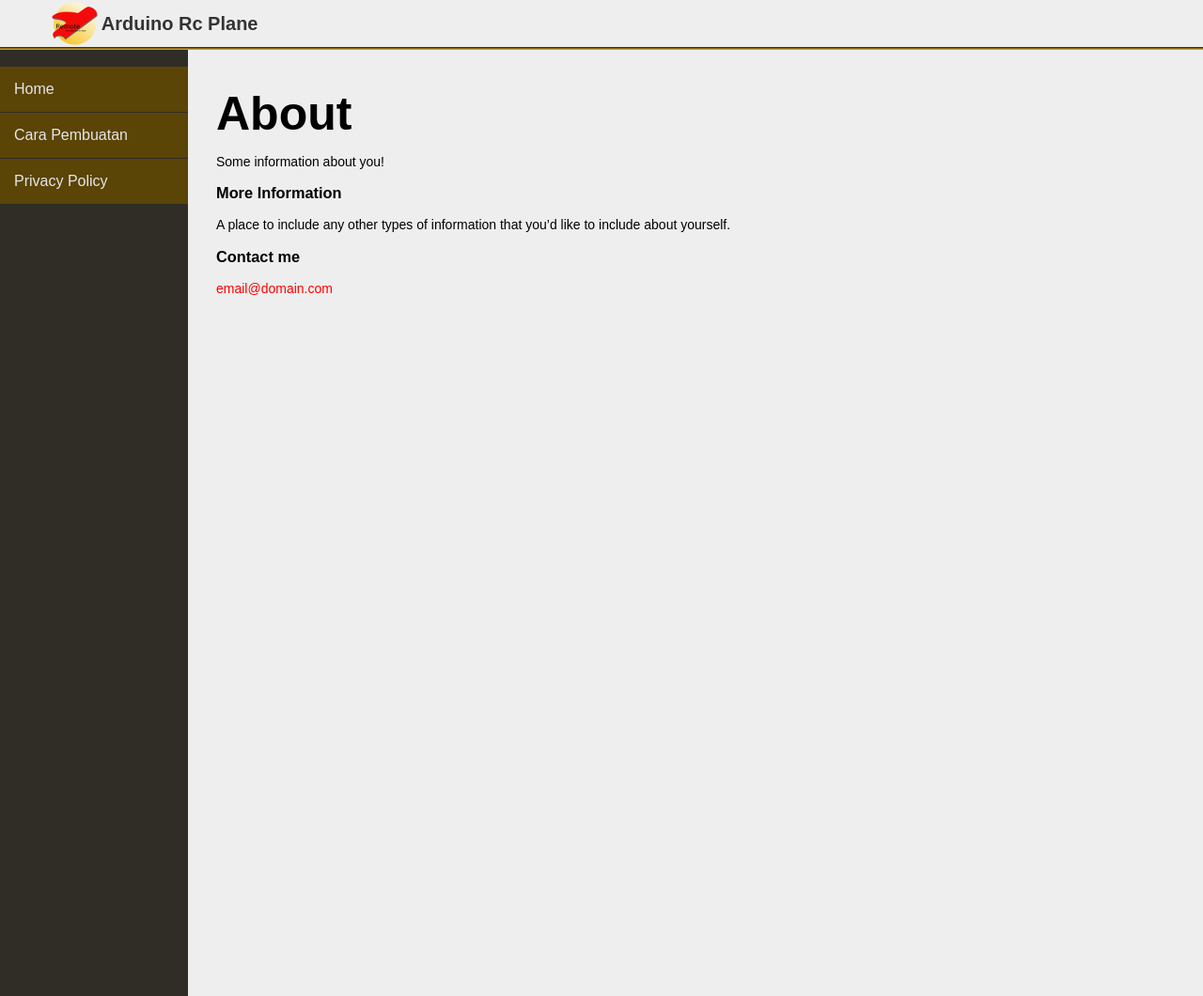
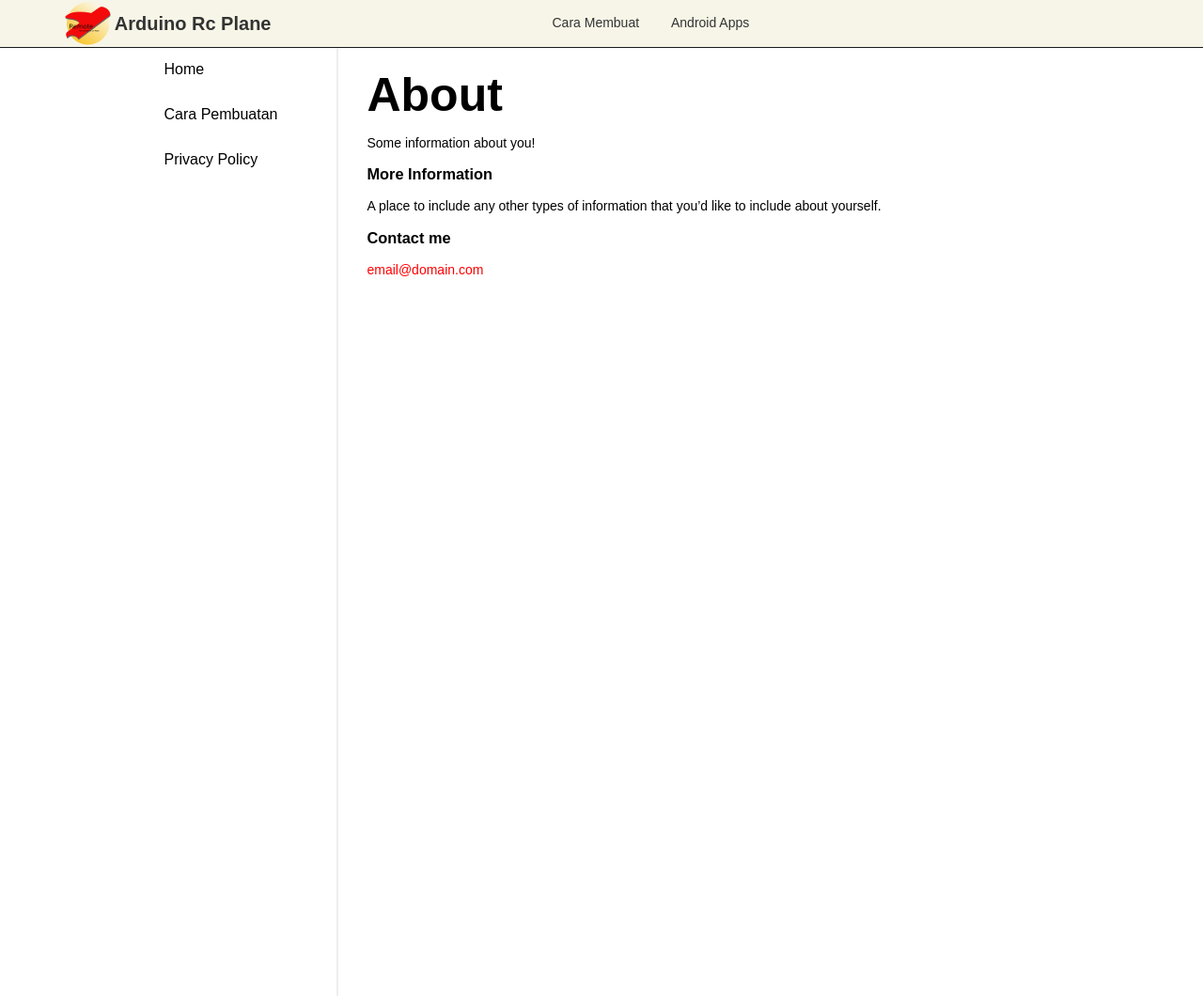
Before and after one commit to simplekasir/androidrcplane, a Jekyll site: the page built from about.md, in a window 1280 px wide and 1060 px high. Shown: the whole window at 94% size. Built offline with Jekyll 4.4.1, drawn with Linux system fonts in a browser that asks for light colours; some web fonts are replaced.

Commit message:
update template

```diff
--- a/_layouts/default.html
+++ b/_layouts/default.html
@@ -21,11 +21,34 @@ layout: compress
   </head>
 
   <body>
+
+
+
       <div id="myhead">
           <a href="{{ site.baseurl }}/"><img id="icon" src="{{ site.baseurl }}/style/icon.png"/></a>
+
           <a href="{{ site.baseurl }}/"><h1>Arduino Rc Plane</h1></a>
+
+          <div id="headmenu">
+            <div class="menuchild "><span class="ch centervertical">Cara Membuat</span>
+                <div class="dropdown-content">
+                    {% assign mycat = "Cara_Pembuatan" %}
+                    {% for bgd in site.categories[mycat]  reversed %}
+                        <a href="{{ site.baseurl }}{{ bgd.url }}">{{ bgd.title }}</a>
+
+                    {% endfor %}
+                </div>
+            </div>
+
+            <div class="menuchild">
+                <a  class="ch centervertical" target="_blank" href="https://play.google.com/store/apps/details?id=com.ttsberita.arduinoairplaneremote">Android Apps</a>
+
+              </div>
+
+          </div>
+
+
       </div>
-
       <div id="leftbar">
           {% include sidebar.html %}
       </div>
--- a/style.scss
+++ b/style.scss
@@ -29,7 +29,8 @@ body{
   font-size: 14px;
   margin: 0;
   padding: 0;
-  background: #eee;
+  background: #fff;
+  text-align: center;
 }
 
 a{
@@ -45,20 +46,22 @@ a:hover{
 
 #myhead{
   position: fixed;
+  left:0px;
+  top:0px;
+  right: 0px;
   height: 50px;
-  top: 0px;
-  left: 0px;
-  right: 0px;
   color: #333;
-  background: #eee;
-  z-index: 100;
+  background: #f7f5e7;
+  text-align: left;
+  border-bottom: solid 1px  #191a1c;
+  padding-left: 5%;
+  padding-right: 5%;
 }
 #myhead::before{
   content: " ";
   height: 100%;
   display: inline-block;
   vertical-align: middle;
-  width: 50px;
 }
 #icon{
   display: inline-block;
@@ -72,24 +75,81 @@ a:hover{
 
 }
 
-#myhead::after{
+.centervertical::before{
   content: ' ';
-  background: linear-gradient(to bottom, #191a1c, #f7b709);
-  position: fixed;
-  top: 50px;
-  height: 3px;
-  left: 0px;
-  right: 0px;;
+  display: inline-block;
+  vertical-align: middle;
+  height: 100%;
+}
+
+
+#headmenu{
+  display: inline-block;
+  height: 100%;
+  vertical-align: middle;
+  width: 800px;
+  text-align: center;
+}
+#headmenu .menuchild{
+  display: inline-block;
+  height: 100%;
+  cursor: pointer;
+  position: relative;
+}
+.menuchild .ch{
+  display: inline;
+  vertical-align: middle;
+  padding-left : 15px;
+  padding-right: 15px;
+  color: inherit;
+}
+
+
+
+.menuchild:hover{
+  background: #72700d;
+  color: #fff;
+}
+
+.menuchild:hover .dropdown-content {
+  display: block;
+}
+
+/* Links inside the dropdown */
+.dropdown-content a {
+  color: black;
+  padding: 12px 16px;
+  text-decoration: none;
+  display: block;
+}
+
+.dropdown-content a:hover {background-color: #ddd}
+
+.dropdown-content {
+  text-align: left;
+  display: none;
+  position: absolute;
+  background-color: #f1f1f1;
+  min-width: 160px;
+  box-shadow: 0px 8px 16px 0px rgba(0,0,0,0.2);
+  z-index: 1;
 }
 
 
 
 #content{
-text-align: left;
-padding-left: 230px;
-padding-top: 50px;
-min-height: 1000px;
-padding-right: 30px;
+  margin-left: -5px;
+  border-left: 2px solid #eee;
+  text-align: left;
+  padding : 30px;
+  min-height: 1000px;
+  vertical-align: top;
+  width: 700px;
+  display: inline-block;
+}
+
+#content img{
+    max-width: 600px;
 }
 
 #content h1 {
@@ -119,24 +179,18 @@ padding-right: 30px;
 /** Sidebar **/
 
 #leftbar{
-  background: #302d27;
-  color: rgb(243, 237, 237);
-  width: 200px;
-  position: fixed;
-  left: 0px;
-  top:50px;
-  bottom: 0px;
   width: 200px;
   overflow: auto;
-  padding-top: 20px;
+  display: inline-block;
+  margin-top: 50px;
+  vertical-align: top;
+  text-align: left;
 }
 #leftbar a{
   display: block;
-  background: #5a4406;
   padding: 15px;
 
-  margin: 1px 0px 1px 0px;
-  color: rgb(231, 230, 230);
+  color: #000;
   cursor: pointer;
   font-size: 16px;
   text-decoration: none;
```
